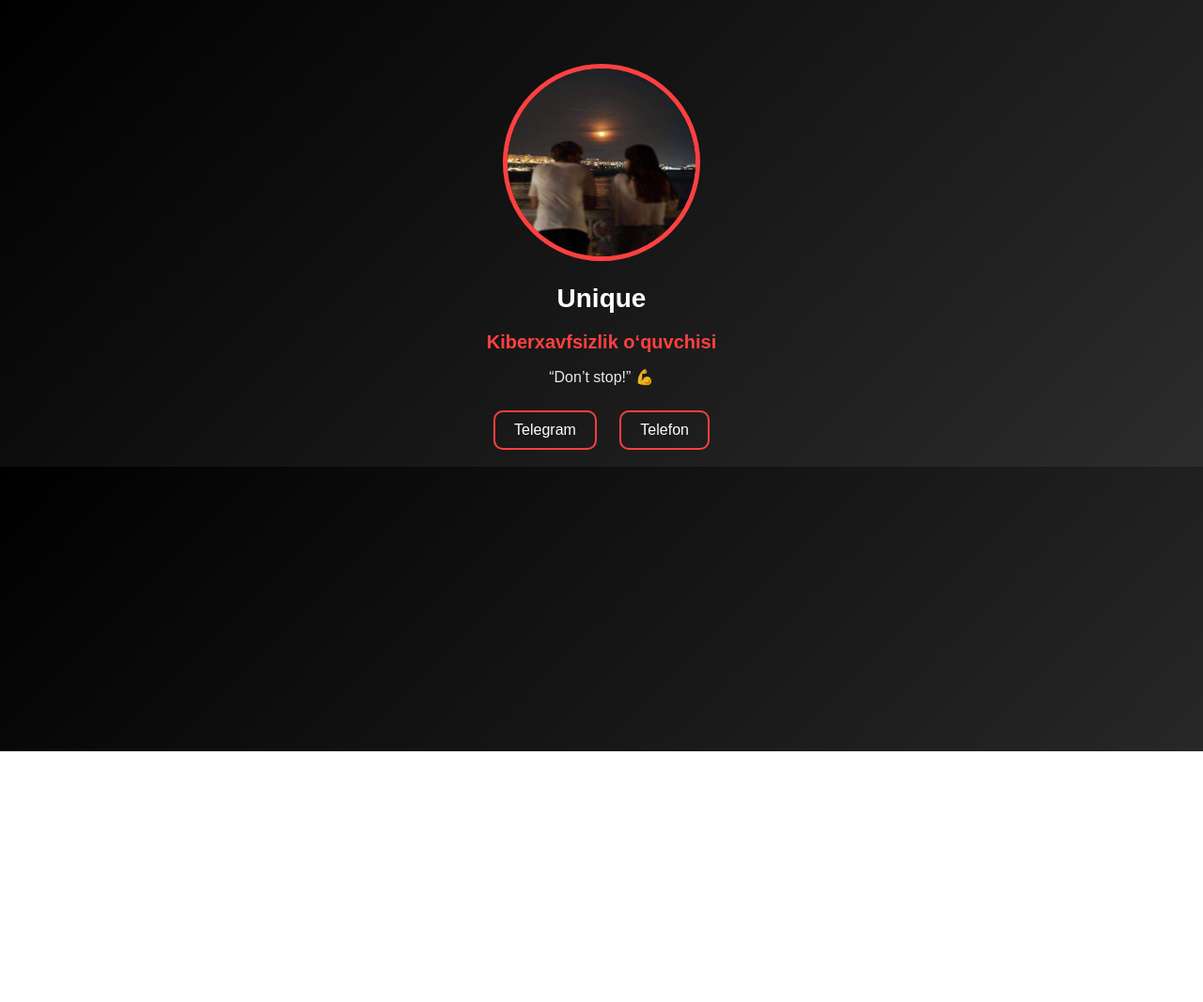
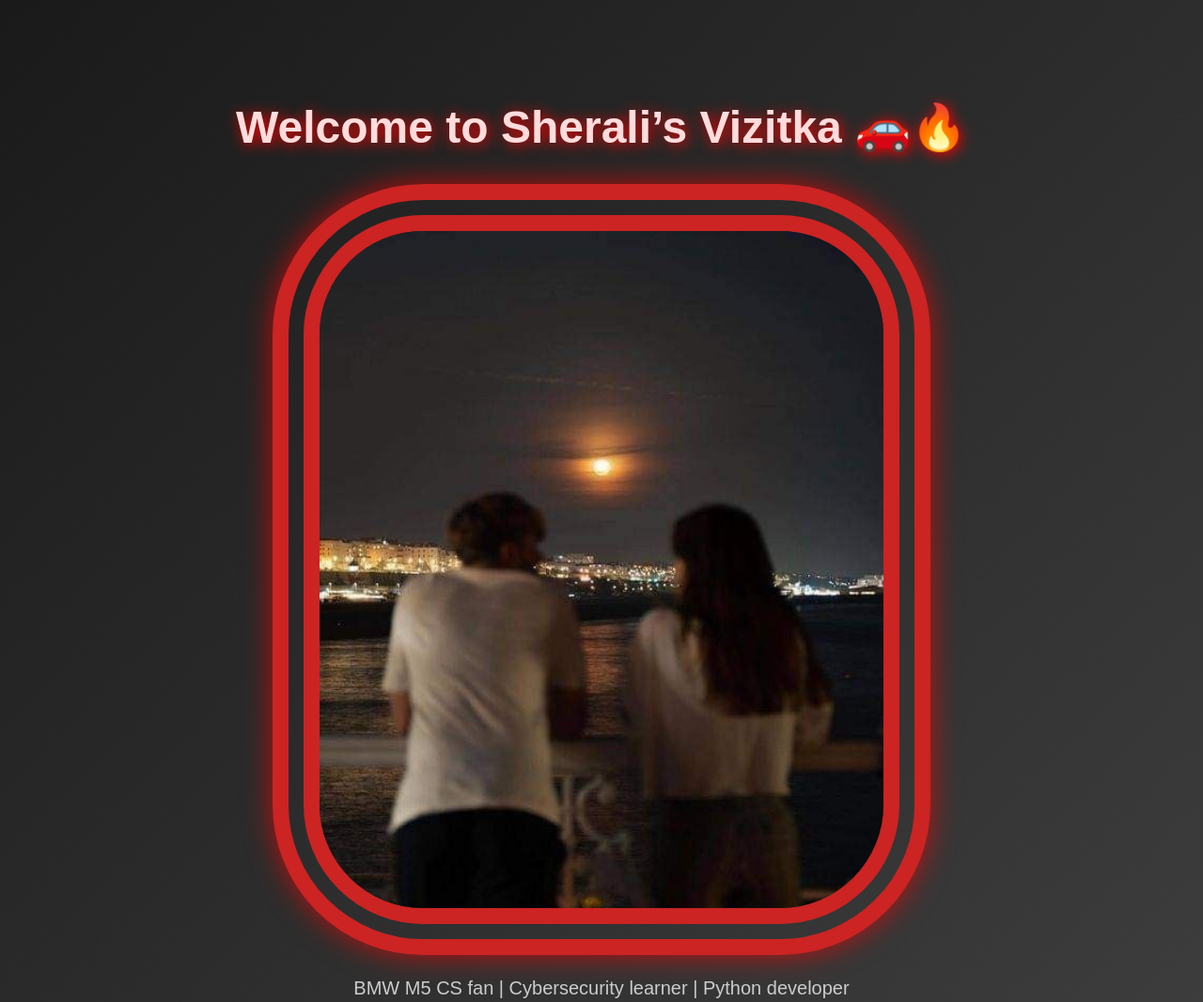
Before and after one commit to Unique-2011/my-first-website, a plain HTML site: page index.html in a window 1280 px wide. Shown: the top 1067 px of the page at 94% size. Before the commit the page ends 800 px from the top, so only its background shows below. Drawn offline with Linux system fonts and the light colour scheme.

Commit message:
Add new photo and vizitka design

```diff
--- a/index.html
+++ b/index.html
@@ -1,60 +1,48 @@
 <!DOCTYPE html>
-<html lang="uz">
+<html lang="en">
 <head>
     <meta charset="UTF-8">
     <meta name="viewport" content="width=device-width, initial-scale=1.0">
-  <title>Unique — Virtual Vizitka</title>
+    <title>Sherali's Virtual Vizitka</title>
     <style>
         body {
+            background: linear-gradient(135deg, #1a1a1a, #3d3d3d);
+            color: white;
             font-family: Arial, sans-serif;
-      background: linear-gradient(135deg, #000000, #2c2c2c);
-      color: white;
             text-align: center;
             padding-top: 60px;
         }
+
         img {
-      width: 200px;
-      height: 200px;
-      border-radius: 50%;
-      border: 5px solid #ff4040;
+            width: 600px;
+            height: auto;
+            border: double 50px rgb(204, 35, 35);
+            border-radius: 160px;
+            box-shadow: 0 0 30px rgba(255, 0, 0, 0.7);
+            transition: transform 0.4s ease, box-shadow 0.4s ease;
         }
+
+        img:hover {
+            transform: scale(1.05);
+            box-shadow: 0 0 50px rgba(255, 80, 80, 0.9);
+        }
+
         h1 {
-      margin-top: 20px;
-      font-size: 28px;
+            margin-top: 40px;
+            font-size: 48px;
+            color: rgb(255, 220, 220);
+            text-shadow: 2px 2px 15px red;
         }
-    h2 {
-      color: #ff4040;
+
+        p {
             font-size: 20px;
-      margin-bottom: 10px;
-    }
-    p {
-      font-size: 16px;
-      opacity: 0.9;
-    }
-    .links a {
-      display: inline-block;
-      margin: 10px;
-      padding: 10px 20px;
-      border: 2px solid #ff4040;
-      border-radius: 10px;
-      text-decoration: none;
-      color: white;
-      transition: 0.3s;
-    }
-    .links a:hover {
-      background-color: #ff4040;
+            color: #ccc;
         }
     </style>
 </head>
 <body>
-  <img src="photo_2025-10-20_19-59-24.jpg" alt="Sherali oka rasmi">
-  <h1>Unique</h1>
-  <h2>Kiberxavfsizlik o‘quvchisi</h2>
-  <p>“Don’t stop!” 💪</p>
-
-  <div class="links">
-    <a href="https://t.me/Unique_1_1" target="_blank">Telegram</a>
-    <a href="tel:+998200001227">Telefon</a>
-  </div>
+    <h1>Welcome to Sherali’s Vizitka 🚗🔥</h1>
+    <img src="photo_2025-10-20_19-59-24.jpg" alt="Sherali's photo">
+    <p>BMW M5 CS fan | Cybersecurity learner | Python developer</p>
 </body>
 </html>
```
Lines whose indentation alone changed are shown as unchanged.
